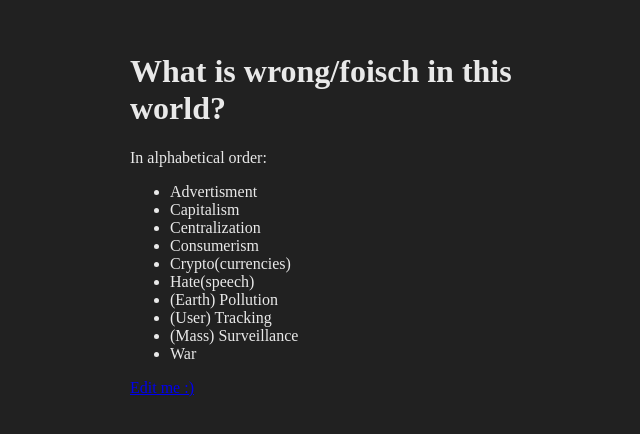
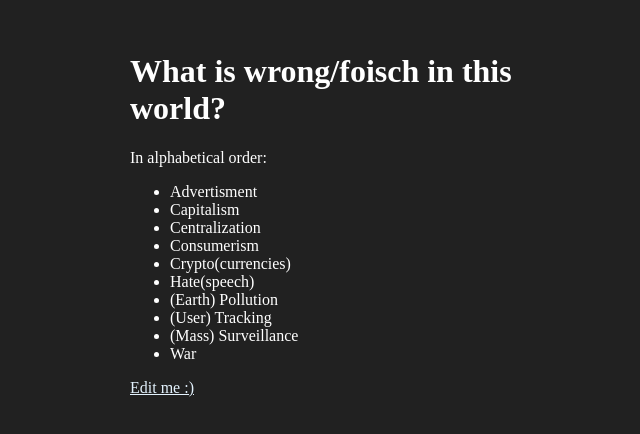
Before and after one commit to midzer/foisch, a plain HTML site: page index.html in a window 1280 px wide. Shown: the whole page, without its empty margins (286-926 px from the left). Drawn offline with Linux system fonts and the light colour scheme.

Commit message:
change colors

```diff
--- a/index.html
+++ b/index.html
@@ -12,7 +12,10 @@
         max-width: 28em;
         padding: 1rem;
         background-color: #212121;
-        color: rgba(255, 255, 255, 0.9);
+        color: #fff;
+    }
+    a {
+        color: #e3f2fd;
     }
     </style>
 </head>
```
